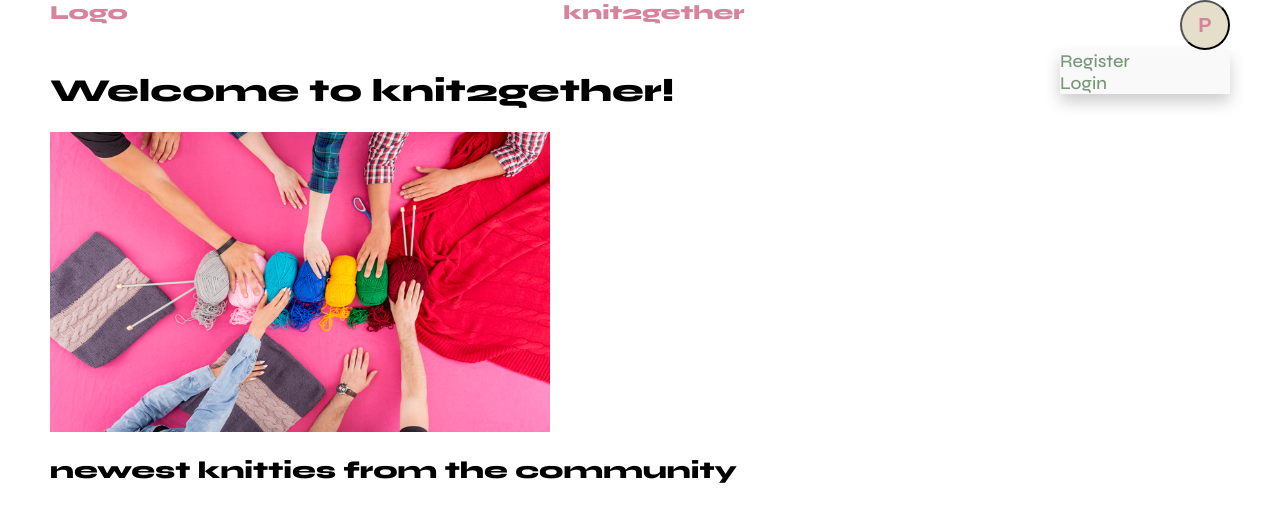
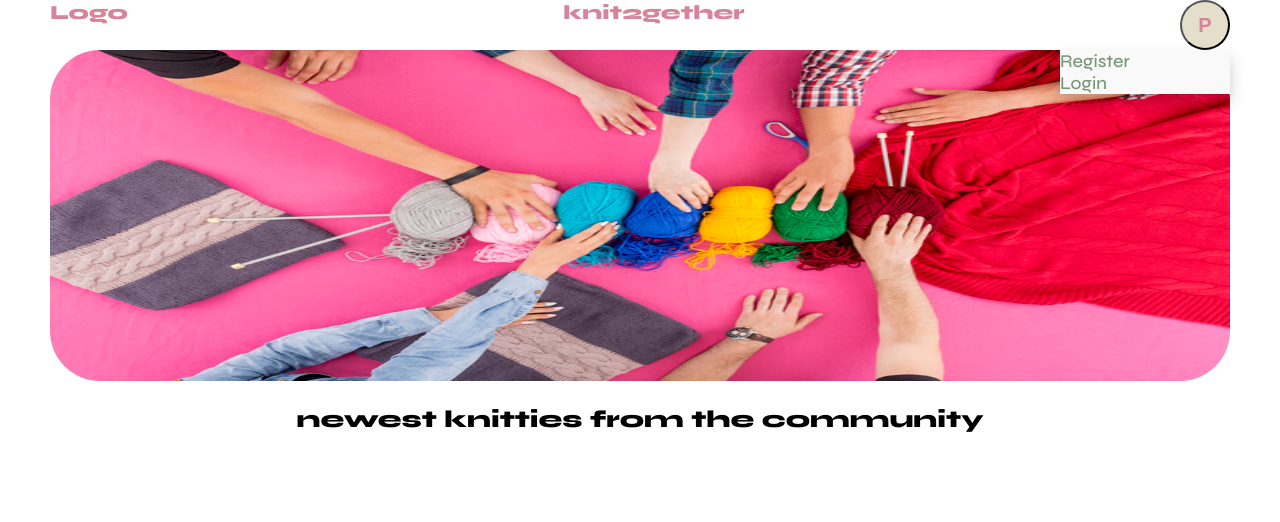
Before and after one commit to minggarcia/final_project_knit2gether, a Next.js app: page / in a window 1280 px wide. Shown: the top 522 px of the page. Built offline with nearby package versions, Linux system fonts and the light colour scheme.

Commit message:
Edit image and heading

```diff
--- a/pages/index.js
+++ b/pages/index.js
@@ -1,6 +1,24 @@
+import { css } from '@emotion/react';
 import Head from 'next/head';
 import Image from 'next/image';
 import Layout from './components/Layout';
+
+// const homepageStyle = css`
+//   display: block;
+//   justify-content: center;
+// `;
+
+const imageStyle = css`
+  border-radius: 50px;
+  margin-top: 40px;
+`;
+
+const newKnitsSection = css`
+  text-align: center;
+  h2 {
+    color: 779677;
+  }
+`;
 
 export default function Home() {
   return (
@@ -11,14 +29,20 @@ export default function Home() {
 
           <meta name="Homepage" content="Homepage" />
         </Head>
-        <h1>Welcome to knit2gether!</h1>
-        <Image
-          alt="people making a knit project"
-          src="/Knit_and_Crochet_Meetup.jpg"
-          width="500"
-          height="300"
-        />
-        <h2>newest knitties from the community</h2>
+        <div>
+          <div>
+            <Image
+              css={imageStyle}
+              alt="people making a knit project"
+              src="/Knit_and_Crochet_Meetup.jpg"
+              width="1252"
+              height="351"
+            />
+          </div>
+          <div css={newKnitsSection}>
+            <h2>newest knitties from the community</h2>
+          </div>
+        </div>
       </Layout>
     </div>
   );
```
Also changed, not shown: pages/register.tsx (+10 -7 lines).
